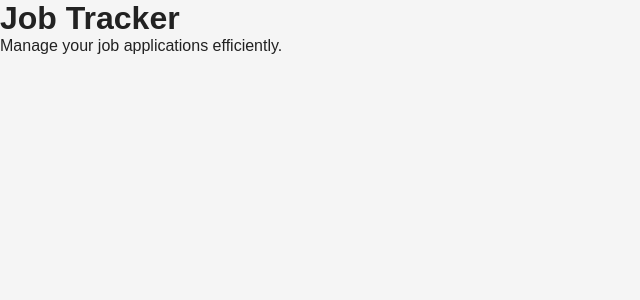
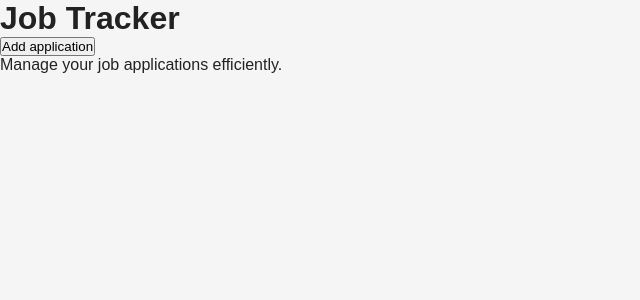
Before and after one commit to veronica-gi/job-tracker, a React (Vite) app: page / in a window 1280 px wide. Shown: the top 300 px of the page, without its empty margins (0-640 px from the left). Built offline with nearby package versions, Linux system fonts and the light colour scheme.

Commit message:
feat: add header component

```diff
--- /dev/null
+++ b/src/ui/components/common/Header/Header.tsx
@@ -0,0 +1,10 @@
+import "./Header.css";
+
+export default function Header() {
+  return (
+    <header>
+      <h1>Job Tracker</h1>
+      <button>Add application</button>
+    </header>
+  );
+}
--- a/src/ui/pages/DashboardPage.tsx
+++ b/src/ui/pages/DashboardPage.tsx
@@ -1,8 +1,13 @@
+import Header from "../components/common/Header/Header";
+
 export default function DashboardPage() {
   return (
+     <>
+      <Header />
+
     <main>
-      <h1>Job Tracker</h1>
       <p>Manage your job applications efficiently.</p>
     </main>
+    </>
   );
 }
```
Also changed, not shown: src/ui/components/common/Header/Header.css (added).
